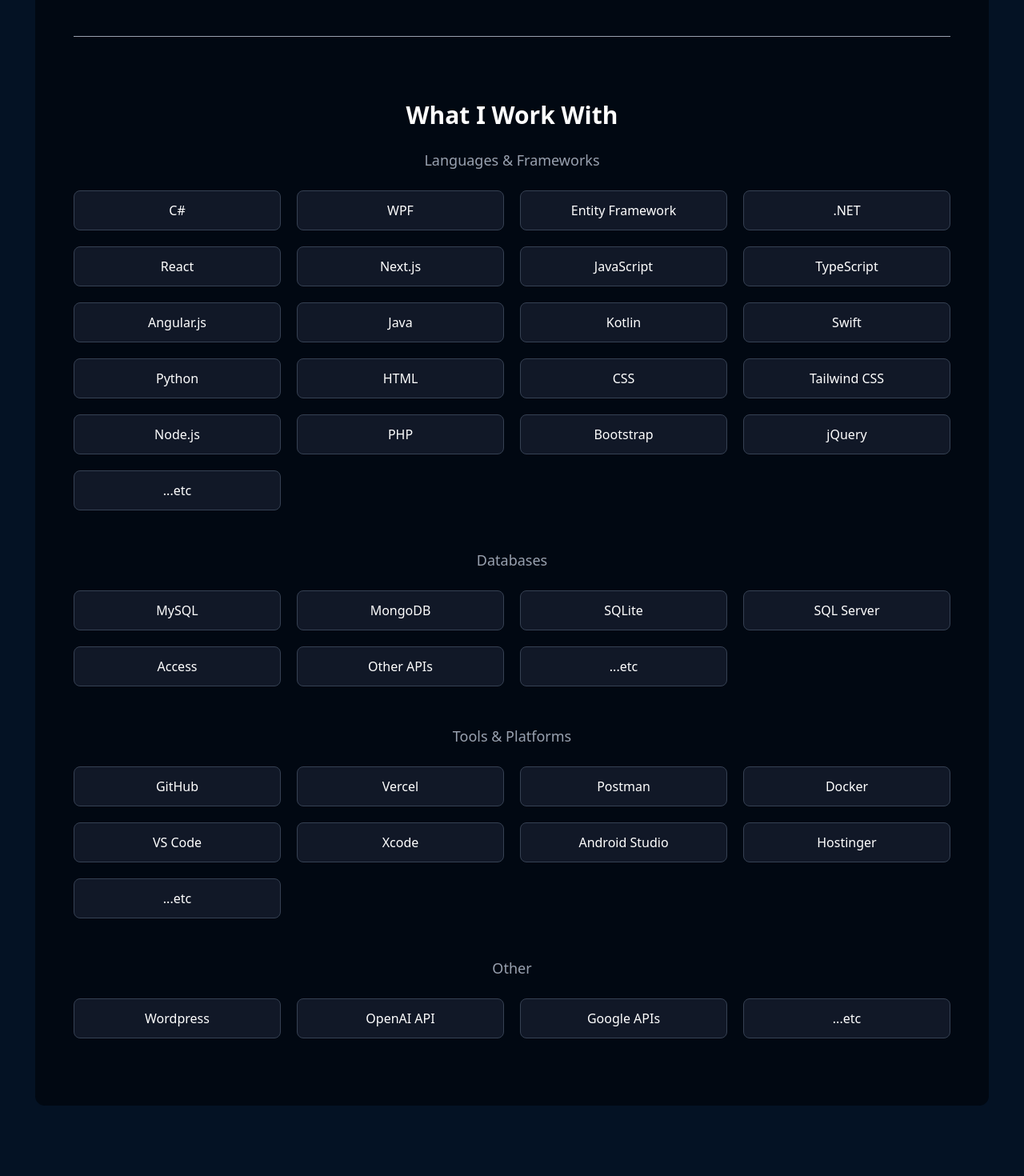
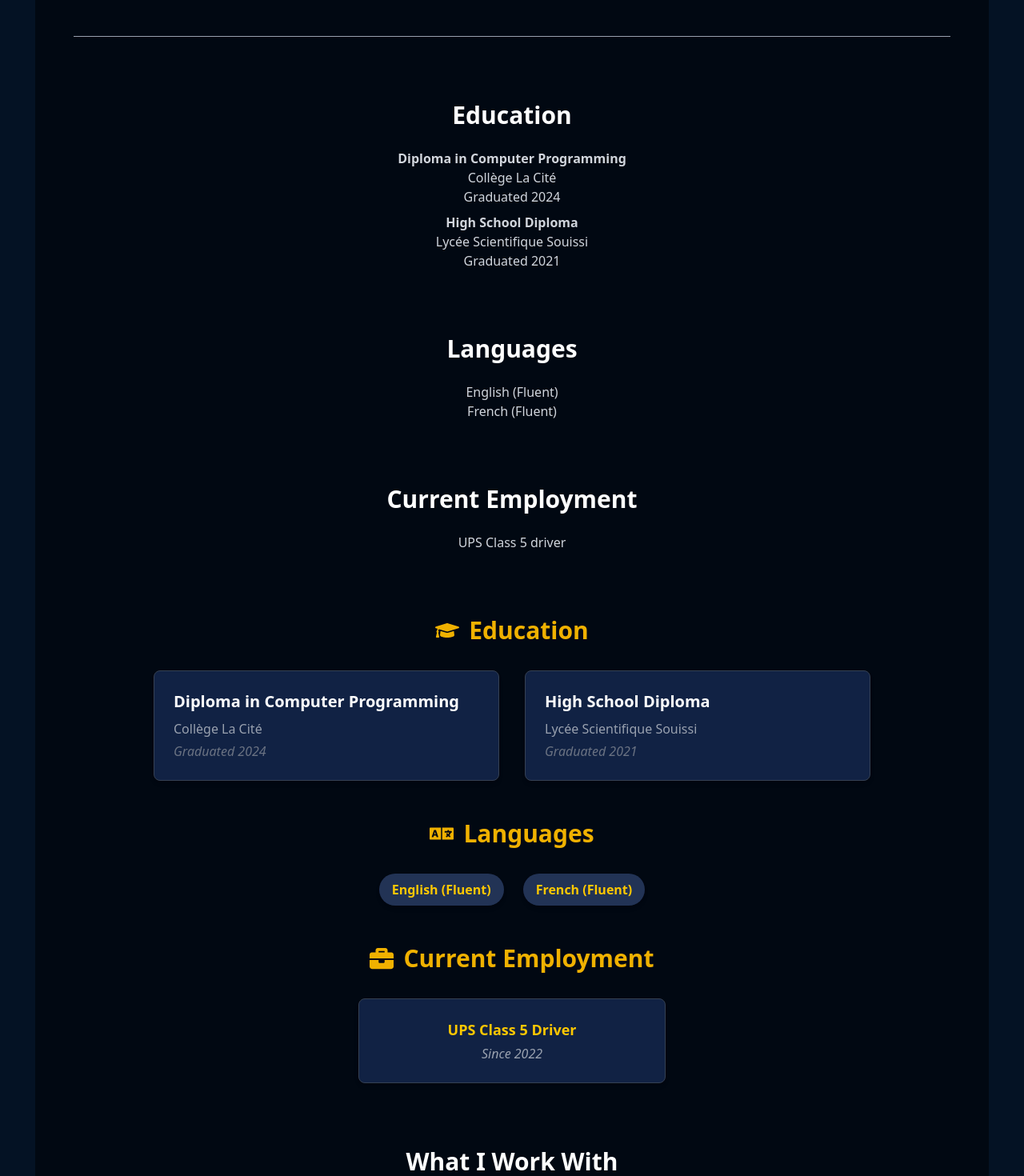
Before and after one commit to MouhieddineAmine/WebPortfolioV2, a Next.js app: page /resume in a window 1280 px wide. Shown: the part 1200-2670 px from the top of the page at 80% size. Built offline with nearby package versions, Linux system fonts and the light colour scheme.

Commit message:
tech grid

```diff
--- a/app/resume/page.tsx
+++ b/app/resume/page.tsx
@@ -1,6 +1,7 @@
 "use client";
 import { useState } from "react";
 import BtnGoBack from "@/components/BtnGoBack";
+import { FaGraduationCap, FaLanguage, FaBriefcase } from "react-icons/fa";
 
 export default function ResumePage() {
   const [lang, setLang] = useState<"fr" | "en">("en");
@@ -71,7 +72,85 @@
 
         <hr className="border-t border-gray-400 mt-[50px] mb-[50px]"/>
 
+        <div className="mt-20">
+          <h2 className="text-3xl font-bold text-center mb-6">Education</h2>
+            <div className="max-w-xl mx-auto text-center text-gray-300 space-y-2">
+              <p>
+              <strong>Diploma in Computer Programming</strong><br/>
+              Collège La Cité<br/>
+              Graduated 2024
+              </p>
+              <p>
+              <strong>High School Diploma</strong><br/>
+              Lycée Scientifique Souissi<br/>
+              Graduated 2021
+              </p>
+            </div>
+        </div>
 
+        <div className="mt-20">
+          <h2 className="text-3xl font-bold text-center mb-6">Languages</h2>
+          <p className="text-center text-gray-300">
+          English (Fluent)<br/>
+          French (Fluent)</p>
+        </div>
+
+        <div className="mt-20">
+          <h2 className="text-3xl font-bold text-center mb-6">Current Employment</h2>
+          <p className="text-center text-gray-300">
+            UPS Class 5 driver
+          </p>
+        </div>
+
+
+<div className="mt-20 max-w-4xl mx-auto space-y-12">
+  {/* Education */}
+  <section>
+    <h2 className="text-3xl font-bold text-center mb-8 flex items-center justify-center gap-3 text-yellow-500">
+      <FaGraduationCap /> Education
+    </h2>
+    <div className="grid md:grid-cols-2 gap-8">
+      <div className="bg-[#112244] rounded-lg p-6 border border-gray-700 hover:border-yellow-500 transition shadow-md">
+        <h3 className="text-xl font-semibold mb-2">Diploma in Computer Programming</h3>
+        <p className="text-gray-400 mb-1">Collège La Cité</p>
+        <p className="text-gray-500 italic">Graduated 2024</p>
+      </div>
+      <div className="bg-[#112244] rounded-lg p-6 border border-gray-700 hover:border-yellow-500 transition shadow-md">
+        <h3 className="text-xl font-semibold mb-2">High School Diploma</h3>
+        <p className="text-gray-400 mb-1">Lycée Scientifique Souissi</p>
+        <p className="text-gray-500 italic">Graduated 2021</p>
+      </div>
+    </div>
+  </section>
+
+  {/* Languages */}
+  <section>
+    <h2 className="text-3xl font-bold text-center mb-8 flex items-center justify-center gap-3 text-yellow-500">
+      <FaLanguage /> Languages
+    </h2>
+    <div className="flex justify-center gap-6 flex-wrap">
+      {["English (Fluent)", "French (Fluent)"].map((lang) => (
+        <span
+          key={lang}
+          className="bg-[#223355] text-yellow-400 px-4 py-2 rounded-full font-semibold shadow-md"
+        >
+          {lang}
+        </span>
+      ))}
+    </div>
+  </section>
+
+  {/* Current Employment */}
+  <section>
+    <h2 className="text-3xl font-bold text-center mb-8 flex items-center justify-center gap-3 text-yellow-500">
+      <FaBriefcase /> Current Employment
+    </h2>
+    <div className="max-w-sm mx-auto bg-[#112244] border border-gray-700 rounded-lg p-6 shadow-md text-center">
+      <p className="text-yellow-400 font-semibold text-lg">UPS Class 5 Driver</p>
+      <p className="text-gray-400 italic mt-1">Since 2022</p>
+    </div>
+  </section>
+</div>
 
 
 
```
